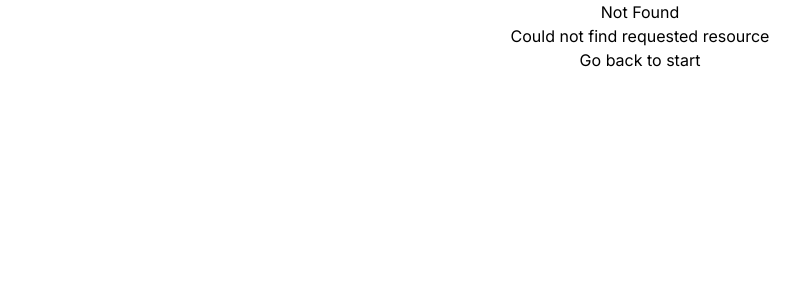
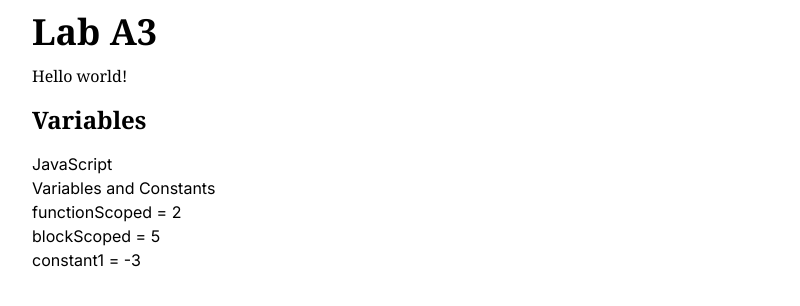
Before and after one commit to jamescd18/tuiter-web-app, a Next.js app: page /labs/a3 in a window 1280 px wide. Before the commit this address had no page. Shown: the top 306 px of the page, without its empty margins (0-800 px from the left). Built offline with nearby package versions, Linux system fonts and the light colour scheme.

Commit message:
Initial A3

```diff
--- /dev/null
+++ b/app/labs/a3/java-script.tsx
@@ -0,0 +1,10 @@
+import H1 from "@blocks/h1";
+
+function JavaScript() {
+  return (
+    <div>
+      <H1>JavaScript</H1>
+    </div>
+  );
+}
+export default JavaScript;
--- /dev/null
+++ b/app/labs/a3/page.tsx
@@ -0,0 +1,34 @@
+import Image from "next/image";
+
+import Link from "@blocks/link";
+import H1 from "@blocks/h1";
+import H2 from "@blocks/h2";
+import H3 from "@blocks/h3";
+import H4 from "@blocks/h4";
+import P from "@blocks/p";
+
+export default function LabA3() {
+  console.log("Hello World!");
+
+  var functionScoped = 2;
+  let blockScoped = 5;
+  const constant1 = functionScoped - blockScoped;
+
+  return (
+    <div className="container">
+      <H1>Lab A3</H1>
+      <P>Hello world!</P>
+      <H2>Variables</H2>
+      <div>
+        <h1>JavaScript</h1>
+        <h2>Variables and Constants</h2>
+        functionScoped = {functionScoped}
+        <br />
+        blockScoped = {blockScoped}
+        <br />
+        constant1 = {constant1}
+        <br />
+      </div>
+    </div>
+  );
+}
--- a/app/page.tsx
+++ b/app/page.tsx
@@ -14,6 +14,9 @@ export default function Landing() {
         </li>
         <li>
           <Link href="labs/a2">Assignment 2 Labs</Link>
+        </li>
+        <li>
+          <Link href="labs/a3">Assignment 3 Labs</Link>
         </li>
         <li>
           <Link href="tuiter/navigation">Tuiter</Link>
```
